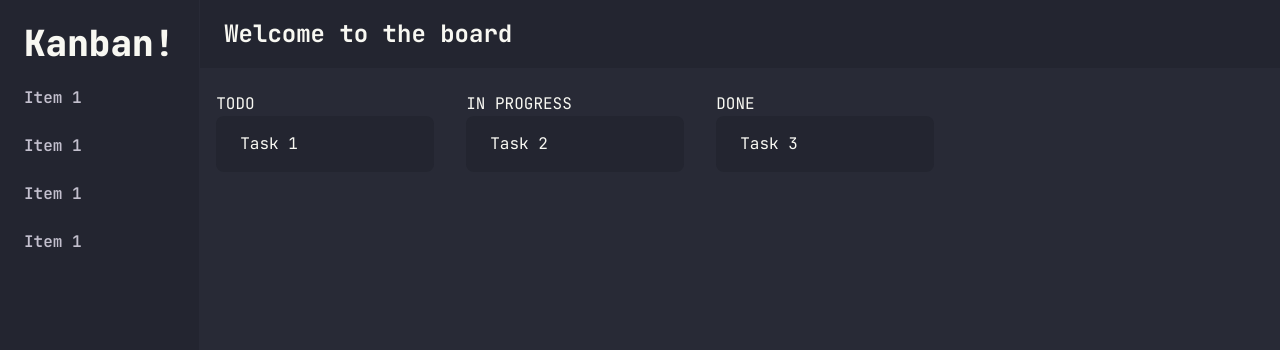
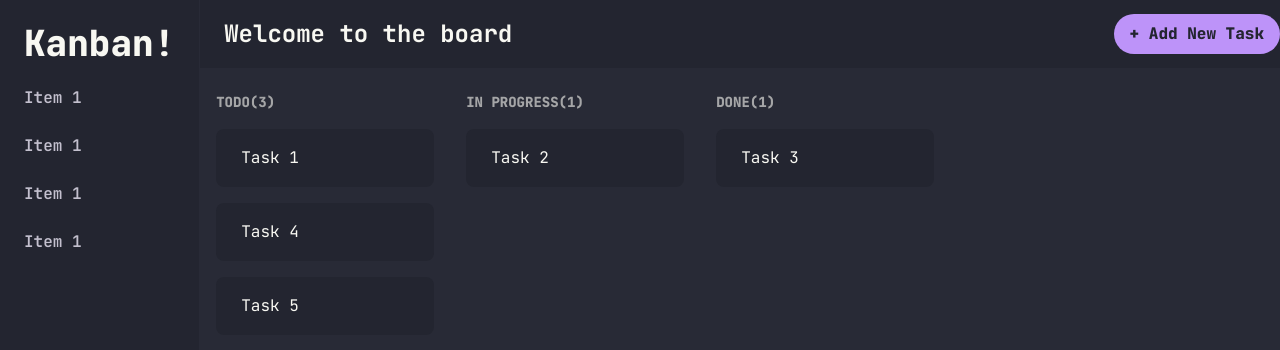
Before and after one commit to 0xffakhrul/kanban-todo-fe, a React (Vite) app: page / in a window 1280 px wide. Shown: the top 350 px of the page. Built offline with nearby package versions, Linux system fonts and the light colour scheme.

Commit message:
styling changes

```diff
--- a/src/components/Board/Board.scss
+++ b/src/components/Board/Board.scss
@@ -8,10 +8,16 @@
   height: 100%;
   border-left: 1px solid $primary;
 
+  .board__top {
+    background-color: $secondary;
+    display: flex;
+    justify-content: space-between;
+    align-items: center;
+  }
+
   .board__title {
     padding-inline: $spacing-lg;
     padding-block: $spacing-md;
-    background-color: $secondary;
   }
 
   .board__title--text {
--- a/src/components/Board/Board.tsx
+++ b/src/components/Board/Board.tsx
@@ -2,6 +2,7 @@ import { useState } from "react";
 import "./Board.scss";
 import Column from "./Column";
 import { DndContext, type DragEndEvent } from "@dnd-kit/core";
+import Button from "../Button/Button";
 
 interface Task {
   id: string;
@@ -20,6 +21,8 @@ export default function Board() {
     { id: "1", title: "Task 1", columnId: "todo" },
     { id: "2", title: "Task 2", columnId: "in-progress" },
     { id: "3", title: "Task 3", columnId: "done" },
+    { id: "4", title: "Task 4", columnId: "todo" },
+    { id: "5", title: "Task 5", columnId: "todo" },
   ]);
 
   const handleDragEnd = (event: DragEndEvent) => {
@@ -39,17 +42,20 @@ export default function Board() {
 
   return (
     <div className="board">
-      <div className="board__title">
-        <p className="board__title--text">Welcome to the board</p>
+      <div className="board__top">
+        <div className="board__title">
+          <p className="board__title--text">Welcome to the board</p>
+        </div>
+        <Button text="+ Add New Task" variant="primary" />
       </div>
       <DndContext onDragEnd={handleDragEnd}>
-      <div className="columns-container">
+        <div className="columns-container">
           {columns.map((col) => (
             <Column
               key={col.id}
               id={col.id}
               title={col.title}
-              tasks={tasks.filter(task => task.columnId === col.id)}
+              tasks={tasks.filter((task) => task.columnId === col.id)}
             />
           ))}
         </div>
--- a/src/components/Board/Column.scss
+++ b/src/components/Board/Column.scss
@@ -3,4 +3,16 @@
 .column {
   padding-inline: $spacing-md;
   min-width: 250px;
+
+  &__title {
+    font-size: $font-size-sm;
+    font-weight: 800;
+    padding-bottom: $spacing-md;
+    color: $off-white;
+    opacity: 0.6;
+  }
+
+  &__cards > * + * {
+    margin-block: 1rem;
+  }
 }
--- a/src/components/Board/Column.tsx
+++ b/src/components/Board/Column.tsx
@@ -21,10 +21,14 @@ export default function Column({ id, title, tasks }: ColumnProps) {
 
   return (
     <div className="column" ref={setNodeRef}>
-      <p>{title}</p>
-      {tasks.map((task) => (
-        <TaskCard key={task.id} task={task} />
-      ))}
+      <p className="column__title">
+        {title}({tasks.length})
+      </p>
+      <div className="column__cards">
+        {tasks.map((task) => (
+          <TaskCard key={task.id} task={task} />
+        ))}
+      </div>
     </div>
   );
 }
--- a/src/components/Board/TaskCard.scss
+++ b/src/components/Board/TaskCard.scss
@@ -5,4 +5,9 @@
   padding-inline: $spacing-lg;
   padding-block: $spacing-md;
   border-radius: $radius-md;
+  border: 1px solid transparent;
+
+  &:hover {
+    background-color: $tertiary;
+  }
 }
```
